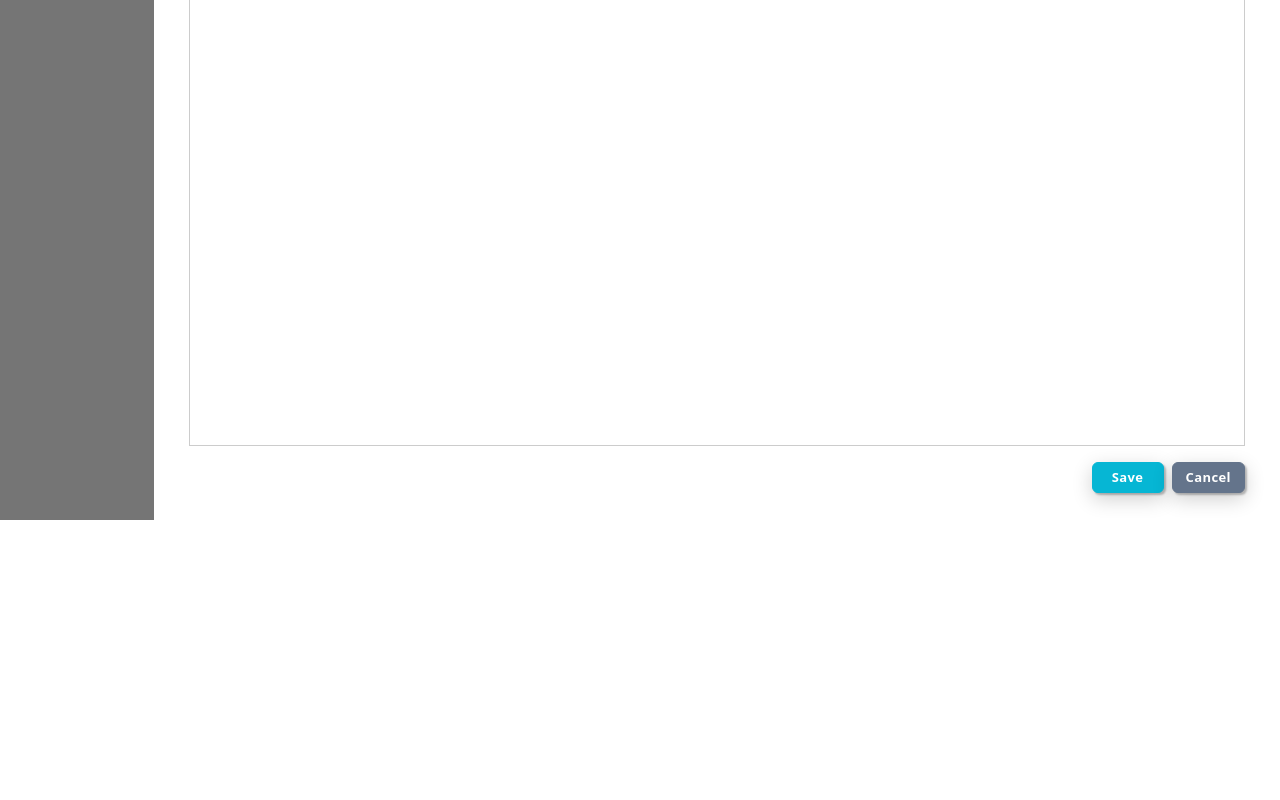
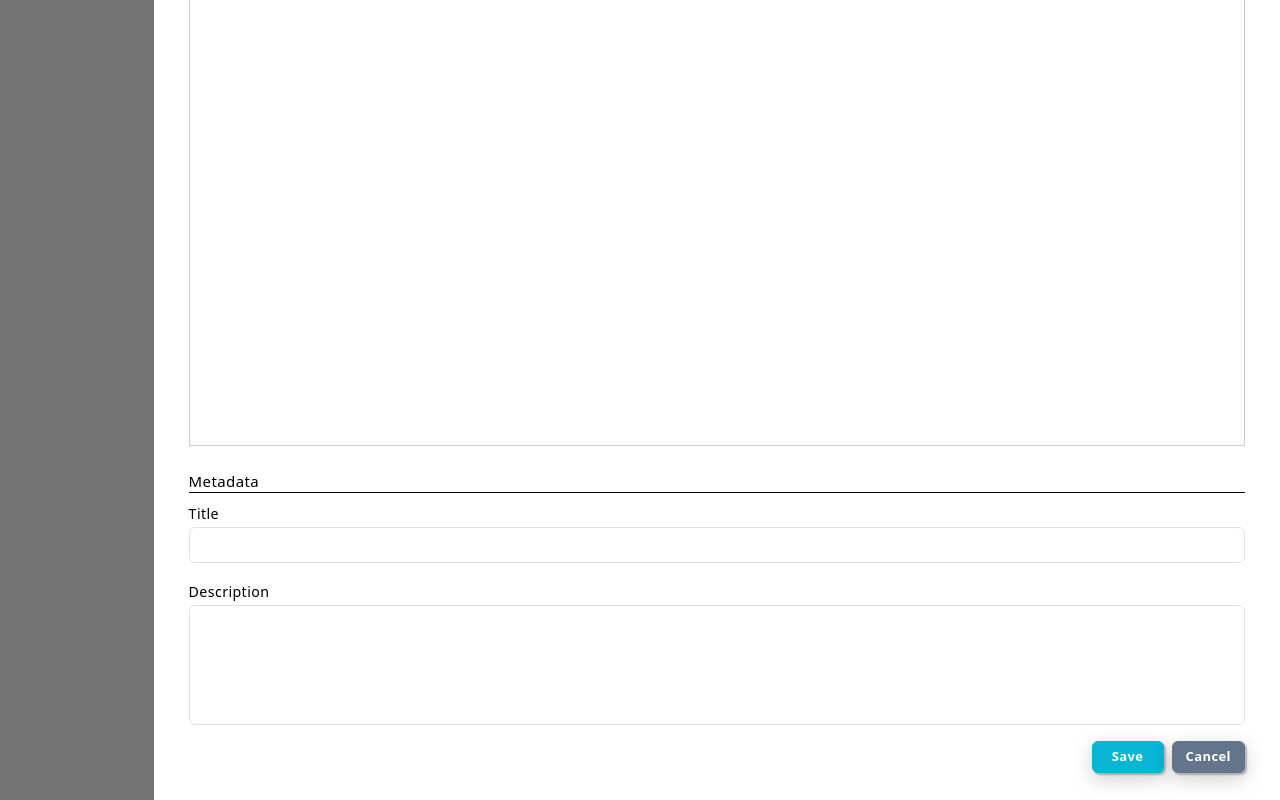
Before and after one commit to zaib-kestates/kestates-admin-portal, a React (Create React App) app: page /blogs/add in a window 1280 px wide. Shown: the part 926-1726 px from the top of the page. Before the commit the page ends 1446 px from the top, so only its background shows below. Built offline with nearby package versions, Linux system fonts and the light colour scheme; no server answers; a web font is replaced by a local one.

Commit message:
Adds metadata information in add and edit

```diff
--- a/src/components/Blogs/Add.jsx
+++ b/src/components/Blogs/Add.jsx
@@ -1,19 +1,20 @@
-import { useState, useRef } from 'react';
-import { useNavigate } from 'react-router-dom';
-import { InputText } from 'primereact/inputtext';
-import { InputTextarea } from 'primereact/inputtextarea';
-import { Dropdown } from 'primereact/dropdown';
-import { Image } from 'primereact/image';
-import { Button } from 'primereact/button';
-import { Editor } from 'primereact/editor';
+import { useState, useRef } from "react";
+import { useNavigate } from "react-router-dom";
+import { InputText } from "primereact/inputtext";
+import { InputTextarea } from "primereact/inputtextarea";
+import { Dropdown } from "primereact/dropdown";
+import { Image } from "primereact/image";
+import { Button } from "primereact/button";
+import { Editor } from "primereact/editor";
 
-import useFetchCategories from '../../hooks/useFetchCategories';
-import { blogTemplate } from '../../constants';
-import { saveData } from '../../services/Blog';
-import Blog from '../../assets/blog.jpg';
-import { populateFormData } from '../../helpers';
-import { STATUS } from '../../constants/blogs';
-import Errors from '../Layouts/Errors';
+import useFetchCategories from "../../hooks/useFetchCategories";
+import { blogTemplate } from "../../constants";
+import { saveData } from "../../services/Blog";
+import Blog from "../../assets/blog.jpg";
+import { populateFormData } from "../../helpers";
+import { STATUS } from "../../constants/blogs";
+import MetadataForm from "./Metadata-form";
+import Errors from "../Layouts/Errors";
 
 function AddBlog() {
   const navigate = useNavigate();
@@ -33,7 +34,7 @@ function AddBlog() {
   const handleCancel = (e) => {
     e.preventDefault();
 
-    navigate('/blogs');
+    navigate("/blogs");
   };
 
   // Function to update state
@@ -51,7 +52,7 @@ function AddBlog() {
     // Save data
     try {
       await saveData(formData);
-      navigate('/blogs', {
+      navigate("/blogs", {
         state: {
           showMessage: true,
         },
@@ -97,7 +98,7 @@ function AddBlog() {
                   value={blog.title}
                   onChange={updateState}
                 ></InputText>
-              </div>{' '}
+              </div>{" "}
               <div className="col-md-12 mt-2 pt-2">
                 <label htmlFor="category" className="control-label">
                   Category
@@ -163,6 +164,13 @@ function AddBlog() {
           />
         </div>
 
+        {/* Metadata */}
+        <MetadataForm
+          title={blog.metadata_title}
+          description={blog.metadata_description}
+          updateState={updateState}
+        />
+
         <div className="col-md-12 mt-2 pt-2 d-flex justify-content-end">
           <Button label="Save" onClick={save} />
           <Button
--- a/src/components/Blogs/Edit.jsx
+++ b/src/components/Blogs/Edit.jsx
@@ -1,17 +1,18 @@
-import { useState, useEffect, useRef } from 'react';
-import { useParams, useNavigate } from 'react-router-dom';
-import { InputText } from 'primereact/inputtext';
-import { InputTextarea } from 'primereact/inputtextarea';
-import { Dropdown } from 'primereact/dropdown';
-import { Image } from 'primereact/image';
-import { Button } from 'primereact/button';
-import { Editor } from 'primereact/editor';
+import { useState, useEffect, useRef } from "react";
+import { useParams, useNavigate } from "react-router-dom";
+import { InputText } from "primereact/inputtext";
+import { InputTextarea } from "primereact/inputtextarea";
+import { Dropdown } from "primereact/dropdown";
+import { Image } from "primereact/image";
+import { Button } from "primereact/button";
+import { Editor } from "primereact/editor";
 
-import { getData, updateData } from '../../services/Blog';
-import useFetchCategories from '../../hooks/useFetchCategories';
-import { populateFormData } from '../../helpers';
-import { STATUS } from '../../constants/blogs';
-import Errors from '../Layouts/Errors';
+import { getData, updateData } from "../../services/Blog";
+import useFetchCategories from "../../hooks/useFetchCategories";
+import { populateFormData } from "../../helpers";
+import { STATUS } from "../../constants/blogs";
+import MetadataForm from "./Metadata-form";
+import Errors from "../Layouts/Errors";
 
 function EditBlog() {
   const { id } = useParams();
@@ -32,7 +33,7 @@ function EditBlog() {
   const handleCancel = (e) => {
     e.preventDefault();
 
-    navigate('/blogs');
+    navigate("/blogs");
   };
 
   // Function to update state
@@ -57,7 +58,7 @@ function EditBlog() {
     // Update data
     try {
       await updateData(id, formData);
-      navigate('/blogs', {
+      navigate("/blogs", {
         state: { showMessage: true },
       });
     } catch (error) {
@@ -107,7 +108,7 @@ function EditBlog() {
                   value={blog.title}
                   onChange={updateState}
                 ></InputText>
-              </div>{' '}
+              </div>{" "}
               <div className="col-md-12 mt-2 pt-2">
                 <label htmlFor="category" className="control-label">
                   Category
@@ -144,7 +145,8 @@ function EditBlog() {
                   className="w-full md:w-14rem"
                   placeholder="Select"
                   value={blog.status}
-                  onChange={updateState}></Dropdown>
+                  onChange={updateState}
+                ></Dropdown>
               </div>
             </div>
           </div>
@@ -172,6 +174,13 @@ function EditBlog() {
           />
         </div>
 
+        {/* Metadata */}
+        <MetadataForm
+          title={blog.metadata_title}
+          description={blog.metadata_description}
+          updateState={updateState}
+        />
+
         <div className="col-md-12 mt-2 pt-2 d-flex justify-content-end">
           <Button label="Save" onClick={save} />
           <Button
--- /dev/null
+++ b/src/components/Blogs/Metadata-form.jsx
@@ -0,0 +1,43 @@
+import React from "react";
+import PropTypes from "prop-types";
+import { InputText } from "primereact/inputtext";
+import { InputTextarea } from "primereact/inputtextarea";
+
+function MetadataForm({ title, description, updateState }) {
+  return (
+    <>
+      <label className="page-subheader mt-3 pt-2">Metadata</label>
+      <div className="row">
+        <div className="col-md-12">
+          <label htmlFor="title" className="control-label">
+            Title
+          </label>
+          <InputText
+            name="metadata_title"
+            className="form-control"
+            value={title}
+            onChange={updateState}
+          ></InputText>
+        </div>
+        <div className="col-md-12 mt-2 pt-2">
+          <label htmlFor="description">Description</label>
+          <InputTextarea
+            name="metadata_description"
+            className="form-control"
+            rows={5}
+            value={description}
+            onChange={updateState}
+          ></InputTextarea>
+        </div>
+      </div>
+    </>
+  );
+}
+
+MetadataForm.propTypes = {
+  title: PropTypes.string,
+  description: PropTypes.string,
+  updateState: PropTypes.func,
+};
+
+export default MetadataForm;
--- a/src/components/Blogs/index.jsx
+++ b/src/components/Blogs/index.jsx
@@ -26,7 +26,7 @@ function Blogs() {
 
   const actionTemplate = (blog) => {
     return (
-      <a onClick={() => navigate(`/blogs/${blog.id}`)}>
+      <a href="#" onClick={() => navigate(`/blogs/${blog.id}`)}>
         <FontAwesomeIcon icon={faEdit} className='icon-edit' />
       </a>
     );
--- a/src/components/Properties/Add.jsx
+++ b/src/components/Properties/Add.jsx
@@ -11,6 +11,7 @@ import useFetchPropertyTypes from "../../hooks/useFetchPropertyTypes";
 import useFetchTeams from "../../hooks/useFetchTeams";
 import useFetchLocations from "../../hooks/useFetchLocations";
 import { populateFormData } from "../../helpers";
+import MetadataForm from "../Blogs/Metadata-form";
 import Blog from "../../assets/blog.jpg";
 
 const departments = [
@@ -44,7 +45,7 @@ function AddProperty() {
 
   const handleFileChange = (e) => {
     setFile(URL.createObjectURL(e.target.files[0]));
-  }
+  };
 
   // Handle cancel click
   const handleCancel = (e) => {
@@ -247,6 +248,9 @@ function AddProperty() {
           </div>
         </div>
 
+        {/* Metadata */}
+        <MetadataForm title={""} description={""} updateState={updateState} />
+
         <div className="col-md-12 mt-2 pt-2 d-flex justify-content-end">
           <Button label="Save" onClick={handleSave} />
           <Button
--- a/src/components/Properties/index.jsx
+++ b/src/components/Properties/index.jsx
@@ -27,13 +27,13 @@ function Properties() {
   const actionTemplate = (blog) => {
     return (
       <>
-        <a
+        <a href=""
           className="me-3"
           onClick={() => navigate(`/properties/${blog.id}`)}
         >
           <FontAwesomeIcon icon={faEdit} className="icon-edit" />
         </a>
-        <a>
+        <a href="">
           <FontAwesomeIcon icon={faTrash} className="icon-delete" />
         </a>
       </>
```
